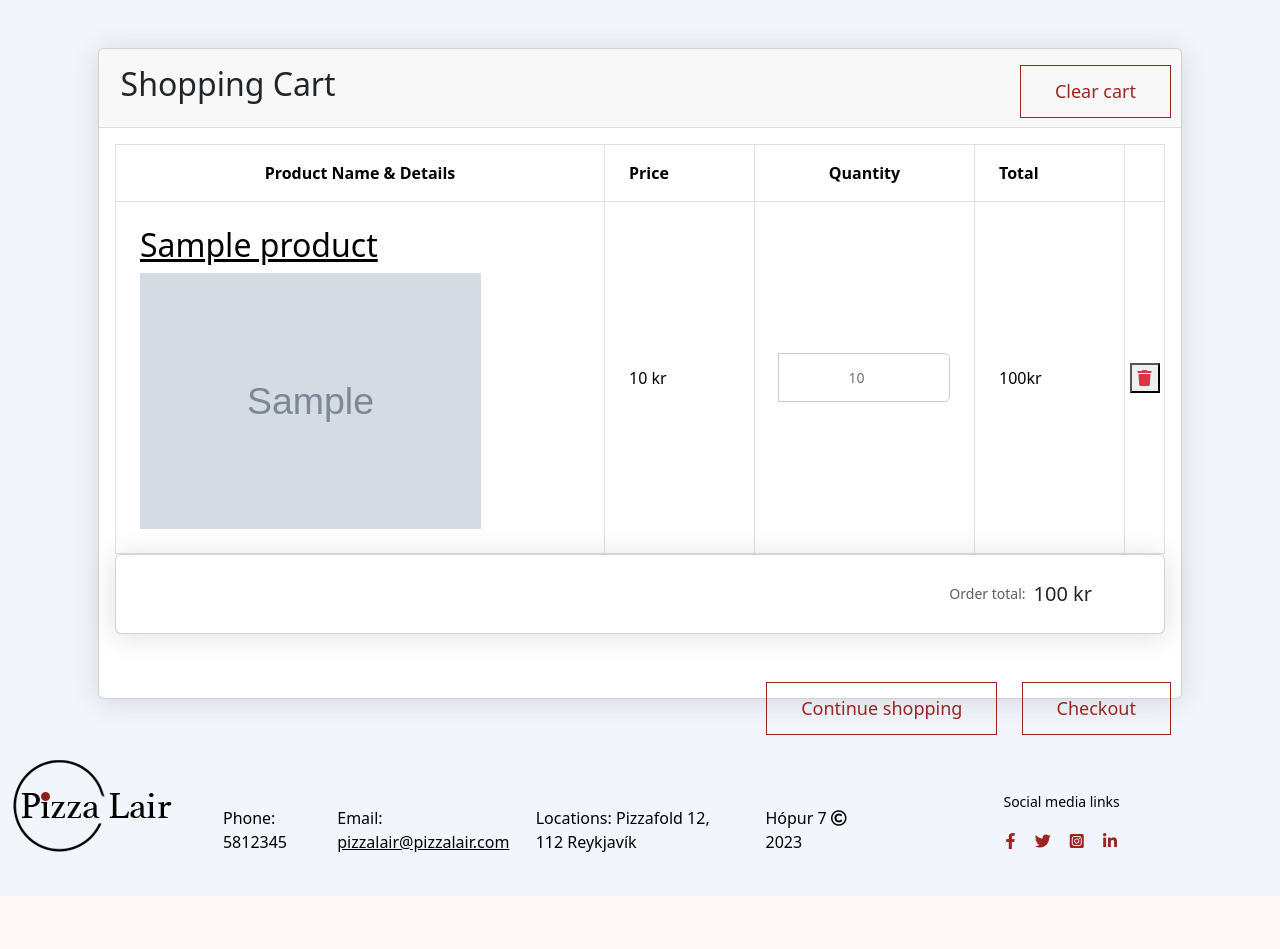
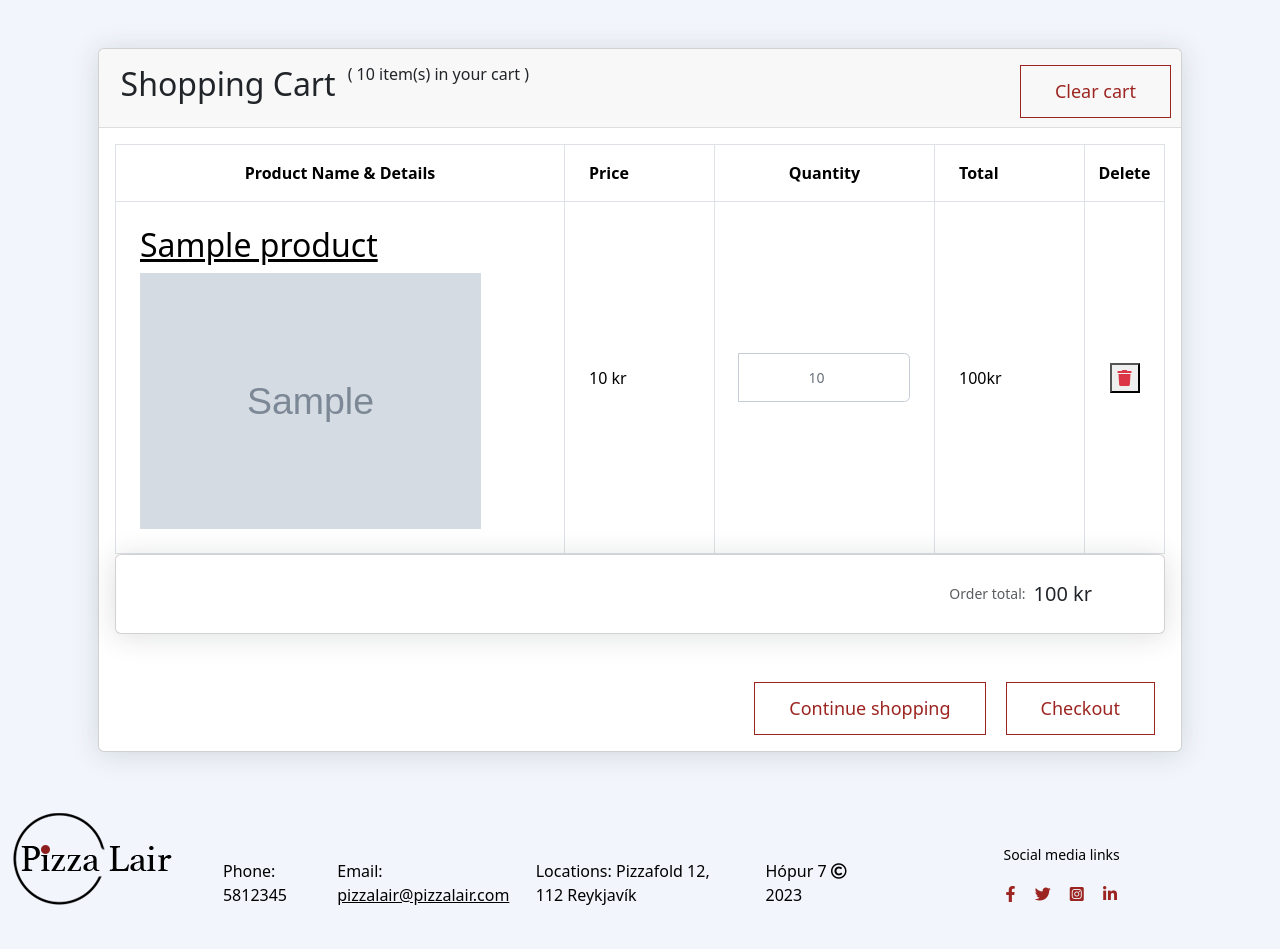
Before and after one commit to kjarri007/Pizza_Lair_Group_7, a Django app: page /user/cart/ in a window 1280 px wide. Shown: the part 330-1279 px from the top of the page. Before the commit the page ends 1182 px from the top, so only its background shows below. Run offline with Django 4.2, Linux system fonts and the light colour scheme; a user stored in the database is signed in; tables that the repository leaves empty hold one stand-in row (values such as "Sample post"); grey boxes marked "Sample" are stand-in pictures.

Commit message:
final touch on cart template

```diff
--- a/templates/user/cart.html
+++ b/templates/user/cart.html
@@ -11,7 +11,7 @@
         <div class="d-flex card-header">
             {% csrf_token %}
             <h2>Shopping Cart</h2>
-{#            <span class="h4 cart-num-items"> ( {{ user_cart.num_of_items }} item(s) in your cart )</span>#}
+                <span class="h6 cart-num-items" style="margin-left: 12px"> ( {{ user_cart.num_of_items }} item(s) in your cart )</span>
             <button id="clear-cart-btn" type="submit" class="main_btn position-absolute end-0" style="margin-right: 10px">Clear cart</button>
         </div>
         <div class="card-body">
@@ -24,12 +24,10 @@
                         <th class="text-right py-3 px-4" style="width: 150px;">Price</th>
                         <th class="text-center py-3 px-4" style="width: 220px;">Quantity</th>
                         <th class="text-right py-3 px-4" style="width: 150px;">Total</th>
-                        <th class="text-center align-middle py-3 px-0" style="width: 40px;">
-                            <a href="#" class="shop-tooltip float-none text-light" title="" data-original-title="Clear cart"><i class="ino ion-md-trash"></i></a>
-                        </th>
+                        <th class="text-center align-middle py-3 px-0" style="width: 80px;">Delete</th>
                     </tr>
                     </thead>
-                    <tbody class="item-row-start">
+                    <tbody class="item-row-start" >
 
                     {% for item in cart_items %}
                         <tr>
@@ -38,20 +36,19 @@
                                     <a href="{% url 'pizza_detail' item.product.id %}">
                                         <h2 class="d-block">{{ item.product.name }}</h2>
                                         <img src="{{ item.product.productimg_set.first.image }}" class="d-block mg-fluid" style="height: 16rem" alt="cart image">
-{#                                    <div class="media-body"></div>#}
                                     </a>
                                 </div>
                             </td>
                             <td class="text-right font-weight-semibold align-middle p-4">{{ item.product.price }} kr</td>
                             <td class="align-middle p-4">
-                                <div class="input-group bootstrap-touchspin">
+                                <div class="input-group">
                                     <label for="{{ item.id }}"></label>
                                     <input id="{{ item.id }}" type="number" name="" step="1" min="1" max="99" value="{{ item.quantity }}" class="item-quantity input-qty form-control text-center" style="display: block;">
                                 </div>
                             </td>
                             <td id="cart-item-{{ item.id }}" class="text-right font-weight-semibold align-middle p-4">{{ item.price }}kr</td>
                             <td class="text-center align-middle px-0">
-                                <button class="cart-remove-item shop-tooltip close float-none text-danger" value="{{ item.id }}" data-original-title="Remove" data-item="{{ item.product_id }}"><i class="fa fa-trash"></i></button>
+                                <button class="cart-remove-item  text-danger" value="{{ item.id }}" data-original-title="Remove" data-item="{{ item.product_id }}"><i class="fa fa-trash"></i></button>
                             </td>
                         </tr>
                     {% endfor %}
@@ -69,74 +66,11 @@
                     </div>
                 </div>
             </div>
-            <div class=" position-absolute end-0">
+            <div class="d-flex justify-content-end">
                 <a href="{% url 'pizza_index' %}"><input type="submit" value="Continue shopping" class="main_btn" id="checkout-btn" style="margin-right: 10px;"></a>
                 <a href="{% url 'contact_info' %}"><input type="submit" value="Checkout" class="main_btn" id="checkout-btn" style="margin-right: 10px;"></a>
-{#                <button id="back-to-shopping-btn" type="button" class="btn btn-lg btn-default md-btn-flat mt-2 mr-3">Back to shopping</button>#}
-{#                <button id="checkout-btn" type="button" class="btn btn-lg btn-primary mt-2">Checkout</button>#}
             </div>
         </div>
     </div>
     </div>
-{#    <section class="m-4">#}
-{#        <div class="container h-100">#}
-{#            <div class="row d-flex justify-content-center align-items-center h-100">#}
-{#                <div class="border-top border-bottom border-3" style="border-color: #9c2521 !important;">#}
-{#                    <p>#}
-{#                        <span class="h2">Shopping Cart</span>#}
-{#                        <span class="h4">({{ cart.quantity }} item(s) in your cart)</span>#}
-{#                    </p>#}
-{#                    <div class="card  mb-4">#}
-{#                        <div class="card-body  p-4">#}
-{#                            <div class="row align-items-center">#}
-{#                                {% for item in cart_items %}#}
-{#                                    <div class="col-md-2" style="margin-bottom: 15px">#}
-{#                                        <img src="{{ item.product.productimg_set.first.image }}" class="img-fluid" alt="Generic placeholder image">#}
-{#                                    </div>#}
-{#                                    <div class="col-md-3 d-flex justify-content-center">#}
-{#                                        <div>#}
-{#                                            <p class="small text-muted mb-4 pb-2">Name</p>#}
-{#                                            <p class="lead fw-normal mb-0">{{ item.product.name }}</p>#}
-{#                                        </div>#}
-{#                                    </div>#}
-{#                                    <div class="col-md-3 d-flex justify-content-center">#}
-{#                                        <div>#}
-{#                                            <p class="small text-muted mb-4 pb-2">Quantity</p>#}
-{#                                            <p class="lead fw-normal mb-0">{{ item.quantity }}</p>#}
-{#                                        </div>#}
-{#                                    </div>#}
-{#                                    <div class="col-md-2 d-flex justify-content-center">#}
-{#                                        <div>#}
-{#                                            <p class="small text-muted mb-4 pb-2">Price</p>#}
-{#                                            <p class="lead fw-normal mb-0">{{ item.product.price }}</p>#}
-{#                                        </div>#}
-{#                                    </div>#}
-{#                                    <div class="col-md-2 d-flex justify-content-center">#}
-{#                                        <div>#}
-{#                                            <p class="small text-muted mb-4 pb-2">Total</p>#}
-{#                                            <p class="lead fw-normal mb-0">{{ item.price }}</p>#}
-{#                                        </div>#}
-{#                                    </div>#}
-{#                                {% endfor %}#}
-{#                            </div>#}
-{#                        </div>#}
-{#                    </div>#}
-{#                    <div class="card mb-5 border-top border-bottom border-3" style="border-color: #9c2521 !important;">#}
-{#                        <div class="card-body p-4">#}
-{#                            <div class="float-end">#}
-{#                                <p class="mb-0 me-5 d-flex align-items-center">#}
-{#                                    <span class="small text-muted me-2">Order total:</span>#}
-{#                                    <span class="lead fw-normal">{{ user_cart.total_price }}</span>#}
-{#                                </p>#}
-{#                            </div>#}
-{#                        </div>#}
-{#                    </div>#}
-{#                </div>#}
-{#            </div>#}
-{#        </div>#}
-{#    </section>#}
-{#    <div class="d-flex justify-content-end">#}
-{#        <a href="{% url 'main_page' %}"><input type="submit" value="Continue shopping" class="main_btn"></a>#}
-{#        <a href="{% url 'contact_info' %}"><input type="submit" value="Checkout" class="main_btn "></a>#}
-{#    </div>#}
 {% endblock %}
```
